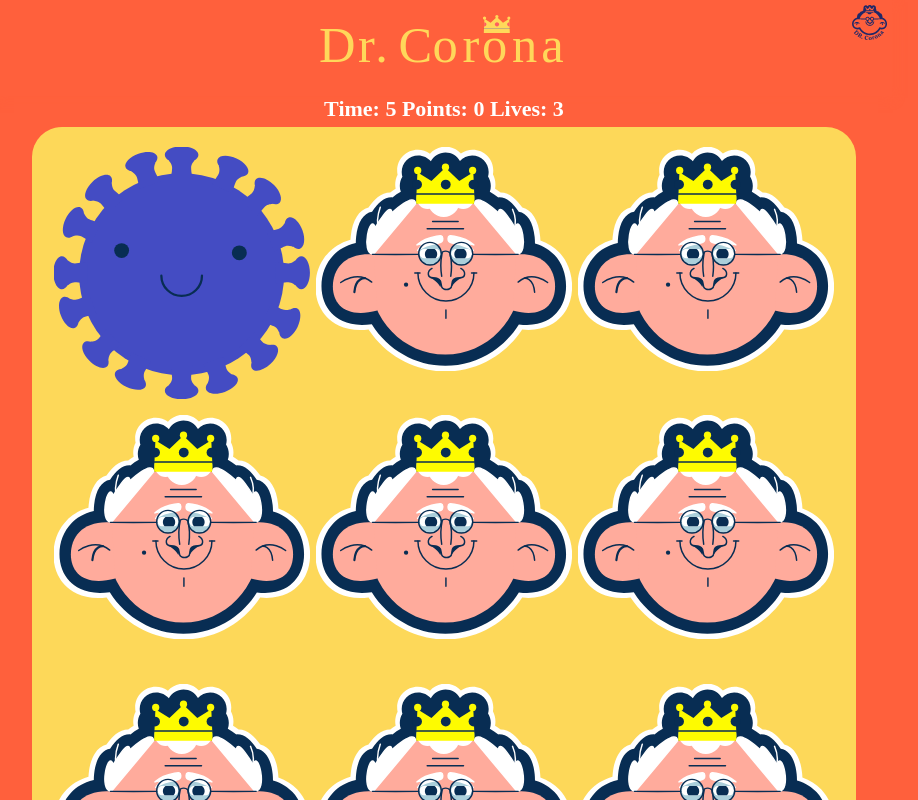
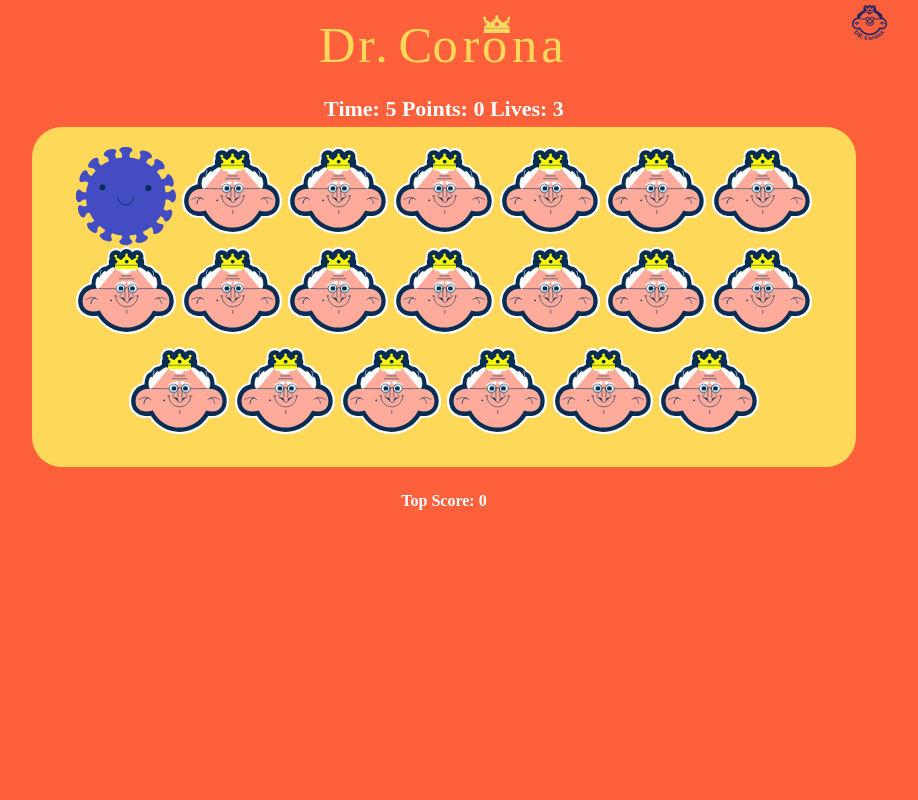
Before and after one commit to Giannoulo/dr-corona-bump, a React (Create React App) app: page / in a window 1280 px wide. Shown: the top 800 px of the page, without its empty margins (196-1114 px from the left). Built offline with nearby package versions, Linux system fonts and the light colour scheme.

Commit message:
Fixing Desktop UI

```diff
--- a/src/Components/DrCoronaIcon.js
+++ b/src/Components/DrCoronaIcon.js
@@ -13,6 +13,7 @@ const DrCoronaIcon = (props) => {
   return (
     <div className="tile-divs">
       <img
+        draggable="false"
         src={drCorona}
         alt="dr-corona-icon"
         className="game-icon"
--- a/src/Components/VirusIcon.js
+++ b/src/Components/VirusIcon.js
@@ -10,6 +10,7 @@ const VirusIcon = (props) => {
   return (
     <div className="tile-divs">
       <img
+        draggable="false"
         src={VirusSvg}
         alt="Virus Icon"
         className="game-icon"
--- a/src/SCSS/_gameBoard.scss
+++ b/src/SCSS/_gameBoard.scss
@@ -10,10 +10,10 @@
 }
 
 .game-icon {
-  width: 20vw;
+  width: #{"min(20vw, 100px)"};
 }
 
 .tile-divs {
-  height: 21vw;
+  height: #{"min(21vw, 100px)"};
   margin: 0px 3px;
 }
--- a/src/SCSS/main.css
+++ b/src/SCSS/main.css
@@ -48,11 +48,11 @@
 }
 
 .game-icon {
-  width: 20vw;
+  width: min(20vw, 100px);
 }
 
 .tile-divs {
-  height: 21vw;
+  height: min(21vw, 100px);
   margin: 0px 3px;
 }
 
@@ -85,6 +85,11 @@ body {
   left: 0px;
   margin: 0px;
   background-color: #ff603c;
+  -webkit-user-select: none;
+  -moz-user-select: none;
+  -o-user-select: none;
+  -ms-user-select: none;
+      user-select: none;
 }
 
 .App {
@@ -119,4 +124,12 @@ body {
       -ms-flex-pack: center;
           justify-content: center;
 }
+
+img {
+  -webkit-user-select: none;
+  -moz-user-select: none;
+  -o-user-select: none;
+  -ms-user-select: none;
+      user-select: none;
+}
 /*# sourceMappingURL=main.css.map */
--- a/src/SCSS/main.scss
+++ b/src/SCSS/main.scss
@@ -15,6 +15,13 @@ body {
   left: 0px;
   margin: 0px;
   background-color: $corona-orange;
+
+  // Prevent Select
+  -webkit-user-select: none;
+  -khtml-user-select: none;
+  -moz-user-select: none;
+  -o-user-select: none;
+  user-select: none;
 }
 
 .App {
@@ -40,3 +47,11 @@ body {
   display: flex;
   justify-content: center;
 }
+
+img {
+  -webkit-user-select: none;
+  -khtml-user-select: none;
+  -moz-user-select: none;
+  -o-user-select: none;
+  user-select: none;
+}
```
Also changed, not shown: 1 other file (tests, documents, lock files or other folders).
